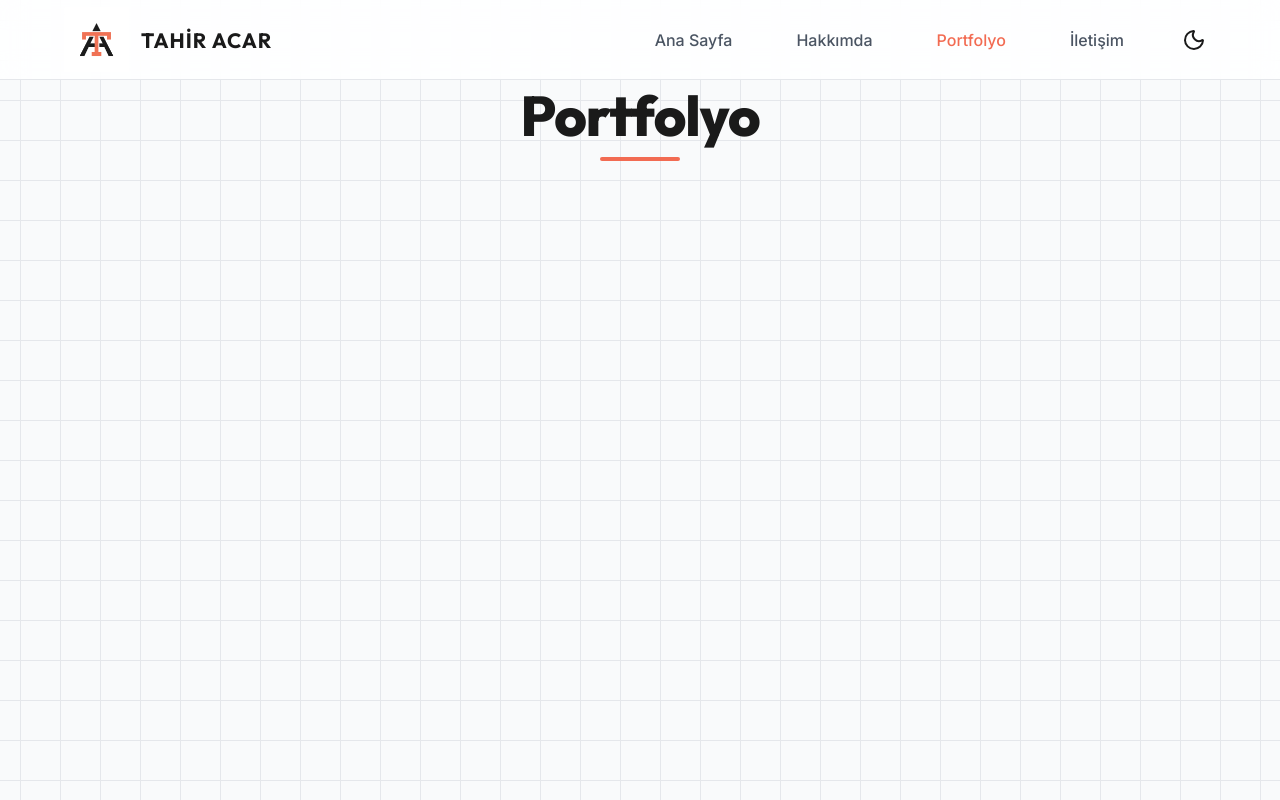
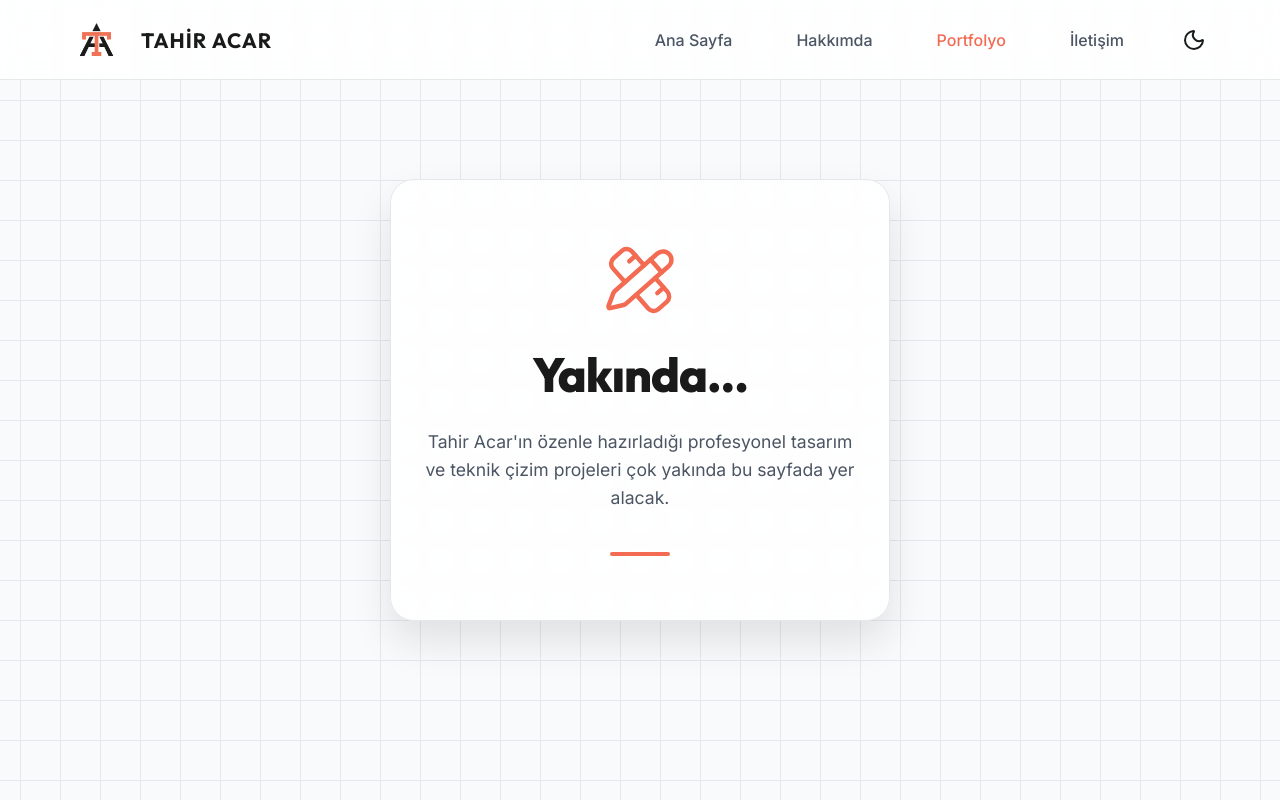
Before and after one commit to DrSaksuka/tahir-acar-portfolyo, a React (Vite) app: page /portfolio in a window 1280 px wide. Built offline with nearby package versions, Linux system fonts and the light colour scheme.

Commit message:
Add custom Yakında page for Portfolio

```diff
--- a/src/App.jsx
+++ b/src/App.jsx
@@ -6,10 +6,8 @@ import Navbar from './components/Navbar';
 import Home from './pages/Home';
 
 import About from './pages/About';
+import Portfolio from './pages/Portfolio';
 import Contact from './pages/Contact';
-
-// Skeleton pages for routing
-const Portfolio = () => <div className="page-container"><h2 className="section-title">Portfolyo</h2></div>;
 
 // This component is needed to use useLocation hook inside Router
 function AnimatedRoutes() {
--- /dev/null
+++ b/src/pages/Portfolio.jsx
@@ -0,0 +1,84 @@
+import React from 'react';
+import { motion } from 'framer-motion';
+import { PencilRuler } from 'lucide-react';
+
+const Portfolio = () => {
+  return (
+    <div className="page-container" style={{
+      display: 'flex',
+      flexDirection: 'column',
+      alignItems: 'center',
+      justifyContent: 'center',
+      minHeight: 'calc(100vh - var(--nav-height))',
+      textAlign: 'center',
+      padding: '2rem'
+    }}>
+      <motion.div
+        initial={{ opacity: 0, scale: 0.9, y: 30 }}
+        animate={{ opacity: 1, scale: 1, y: 0 }}
+        transition={{ duration: 0.7, ease: "easeOut" }}
+        style={{
+          display: 'flex',
+          flexDirection: 'column',
+          alignItems: 'center',
+          gap: '1.5rem',
+          background: 'var(--glass-bg)',
+          padding: '4rem 2rem',
+          borderRadius: '24px',
+          border: '1px solid var(--color-border)',
+          backdropFilter: 'var(--glass-blur)',
+          boxShadow: '0 20px 40px rgba(0,0,0,0.1)',
+          maxWidth: '500px',
+          width: '100%'
+        }}
+      >
+        <motion.div
+          animate={{
+            rotate: [-5, 5, -5]
+          }}
+          transition={{
+            duration: 4,
+            repeat: Infinity,
+            ease: "easeInOut"
+          }}
+        >
+          <PencilRuler size={72} color="var(--color-accent)" strokeWidth={1.5} />
+        </motion.div>
+
+        <h1 style={{
+          fontSize: 'clamp(2rem, 5vw, 3rem)',
+          fontWeight: '800',
+          color: 'var(--color-primary)',
+          margin: 0,
+          letterSpacing: '-1px'
+        }}>
+          Yakında...
+        </h1>
+
+        <p style={{
+          color: 'var(--color-text-light)',
+          fontSize: '1.1rem',
+          lineHeight: '1.6',
+          margin: 0
+        }}>
+          Tahir Acar'ın özenle hazırladığı profesyonel tasarım ve teknik çizim projeleri çok yakında bu sayfada yer alacak.
+        </p>
+
+        <motion.div
+          style={{
+            marginTop: '1rem',
+            width: '60px',
+            height: '4px',
+            background: 'var(--color-accent)',
+            borderRadius: '2px'
+          }}
+          initial={{ width: 0 }}
+          animate={{ width: 60 }}
+          transition={{ delay: 0.4, duration: 0.8, ease: "easeOut" }}
+        />
+      </motion.div>
+    </div>
+  );
+};
+
+export default Portfolio;
```
